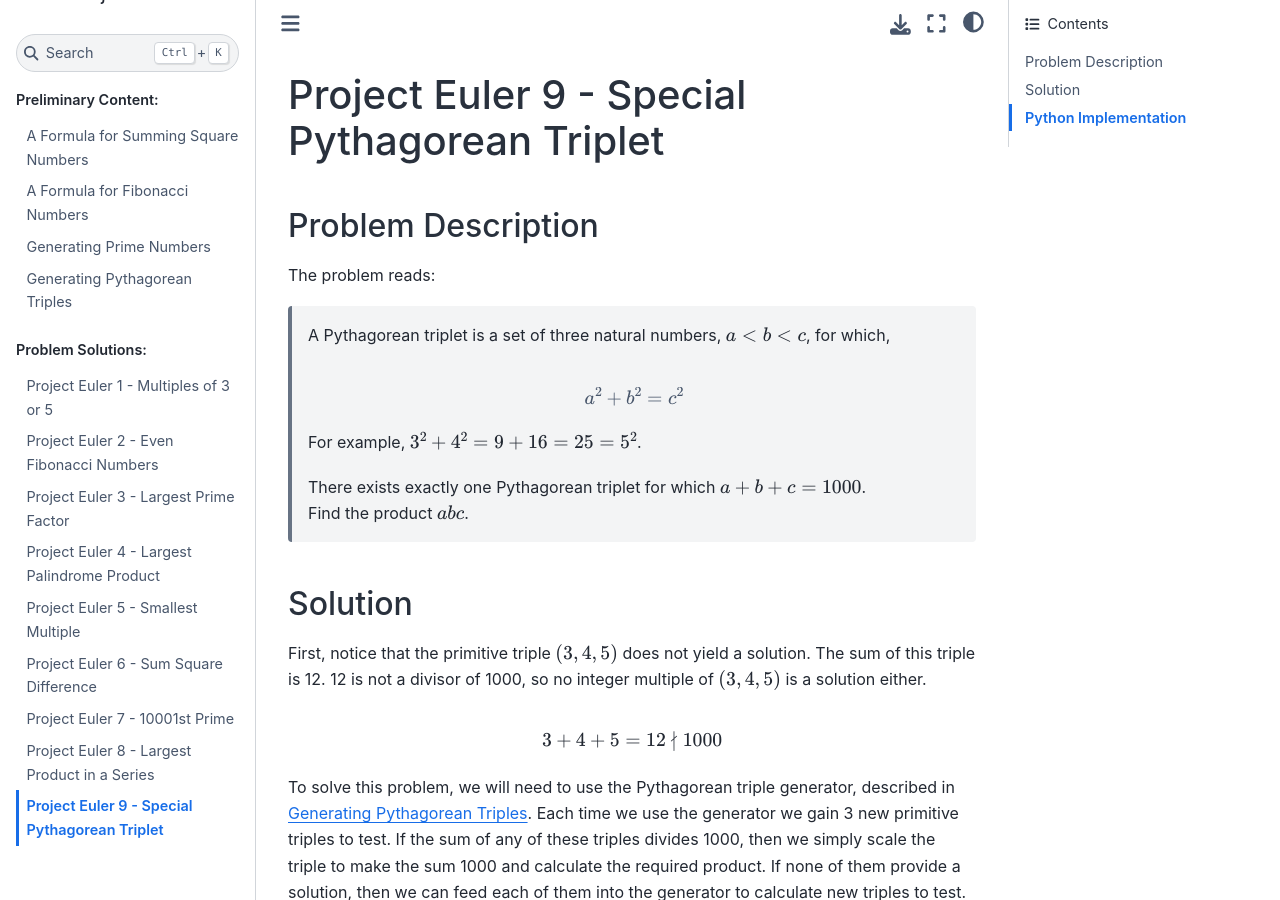
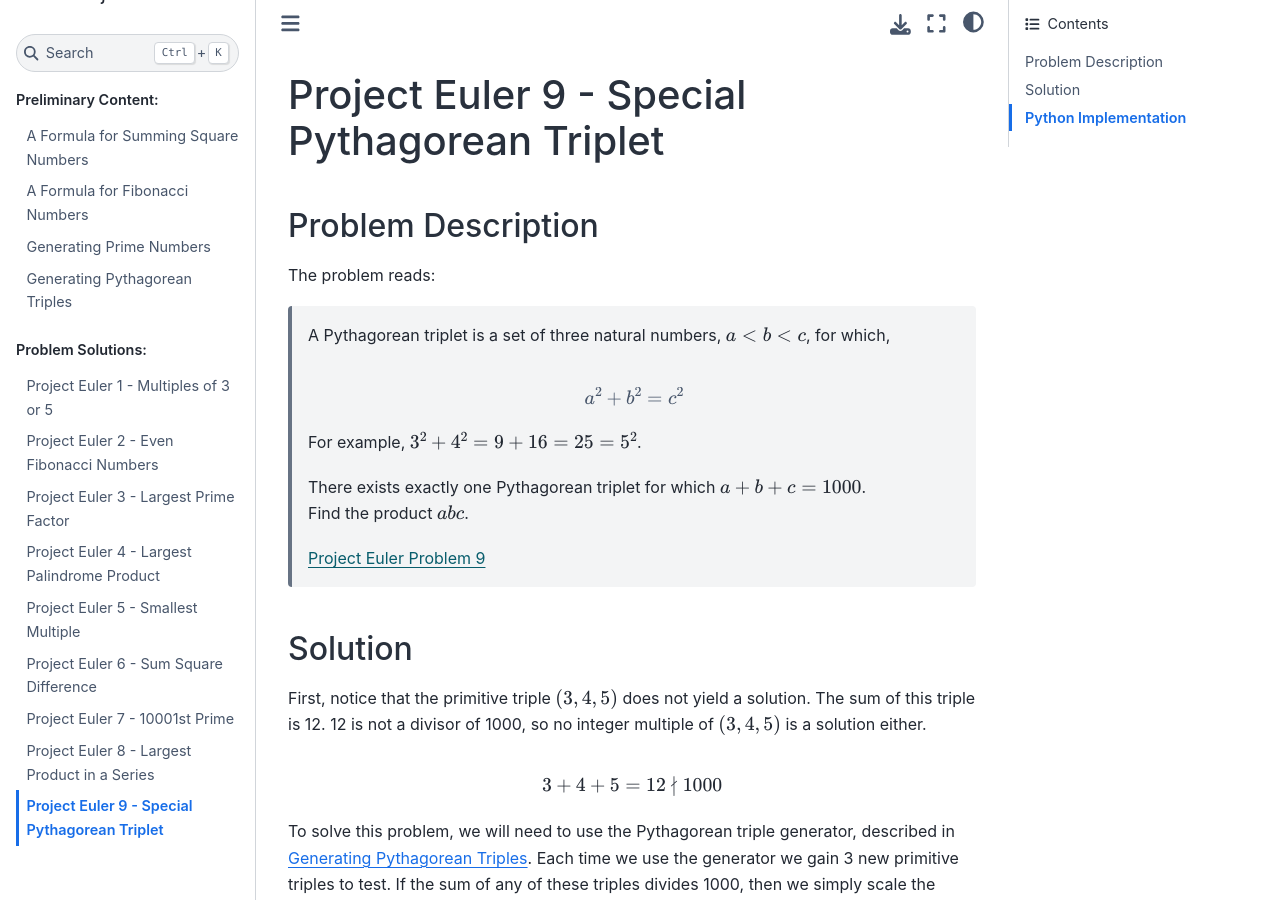
Before and after one commit to alpatine/project-euler-python, a Sphinx documentation site: the page built from doc/source/problems/p009.md, in a window 1280 px wide and 900 px high. Built offline with Sphinx 7.4.7 and the Sphinx Book theme 1.1.4, drawn with Linux system fonts in a browser that asks for light colours.

Commit message:
Add project euler citation to problem 9 doc

```diff
--- a/doc/source/problems/p009.md
+++ b/doc/source/problems/p009.md
@@ -12,6 +12,8 @@ The problem reads:
 >
 > There exists exactly one Pythagorean triplet for which $ a + b + c = 1000 $. \
 > Find the product $ abc $.
+>
+> [Project Euler Problem 9](https://projecteuler.net/problem=9)
 
 ## Solution
 First, notice that the primitive triple $(3,4,5)$ does not yield a solution. The
```
